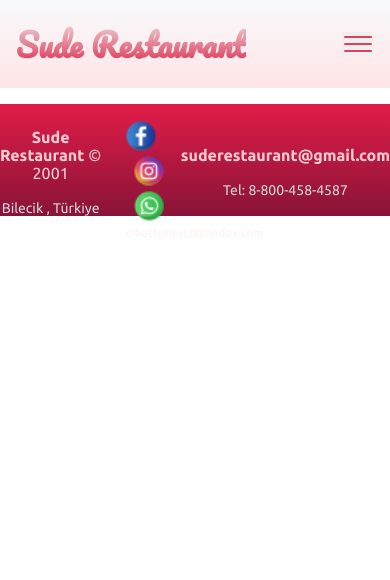
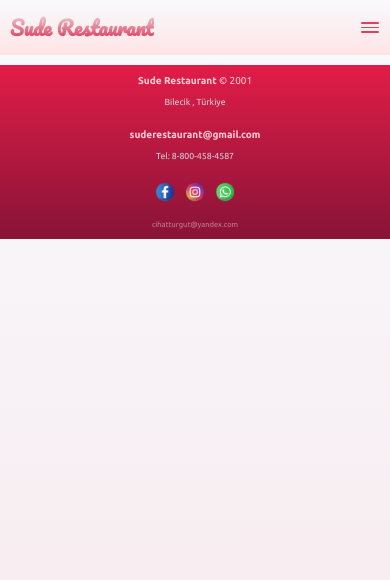
Before and after one commit to doom-white/suderestaurant, a React (Create React App) app: page / in a window 390 px wide. Shown: the top 580 px of the page. Built offline with nearby package versions, Linux system fonts and the light colour scheme.

Commit message:
navbar & footer responsive & styled slider navbar

```diff
--- a/src/assets/css/footer-nav.css
+++ b/src/assets/css/footer-nav.css
@@ -74,7 +74,7 @@
 /*? CONTENT - RIGHT */
 
 .footer-content-right {
-  /* background-color: crimson; */
+  /* background-color: rgb(26, 167, 177); */
   flex: 1;
   height: 100%;
   display: flex;
@@ -113,3 +113,31 @@
   line-height: 1rem /* 16px */;
   opacity: 0.5;
 }
+
+/*! MEDIA SCREEN */
+
+@media only screen and (max-width: 712px) {
+  .footer-content-middle {
+    flex: 0.5;
+  }
+}
+
+@media only screen and (max-width: 540px) {
+  .footer-container {
+    height: 100%;
+  }
+
+  .footer-content-container {
+    flex-direction: column;
+    gap: 2rem;
+  }
+
+  .footer-content-middle {
+    order: 3;
+  }
+
+  .footer-bottom {
+    padding-top: 1.5rem;
+    padding-bottom: 1rem;
+  }
+}
--- a/src/assets/css/header-nav.css
+++ b/src/assets/css/header-nav.css
@@ -41,6 +41,9 @@
   justify-content: space-around;
   gap: 2rem;
   position: relative;
+  background: linear-gradient(to bottom, rgb(248, 250, 252), #fff1f2);
+  /* background-color: #333; */
+  background-repeat: no-repeat;
 }
 
 .header-list-div a {
@@ -114,15 +117,52 @@
 }
 
 .btn-toggle.active-toggle span:nth-child(2) {
-  transform: translate(0, 0.32rem) rotate(-45deg);
+  transform: translate(0, 0.36rem) rotate(-45deg);
 }
 
 .btn-toggle.active-toggle span:nth-child(3) {
-  transform: translate(0, -0.32rem) rotate(45deg);
+  transform: translate(0, -0.36rem) rotate(45deg);
 }
 
 .btn-toggle.active-toggle + .header-list-div {
-  display: flex;
+  animation: slider-menu 0.5s linear;
+  animation-fill-mode: forwards;
+}
+
+@keyframes slider-menu {
+  0% {
+    top: -20rem;
+  }
+  10% {
+    top: -17rem;
+  }
+  20% {
+    top: -14rem;
+  }
+  30% {
+    top: -11rem;
+  }
+  40% {
+    top: -9rem;
+  }
+  50% {
+    top: -6rem;
+  }
+  60% {
+    top: -3rem;
+  }
+  70% {
+    top: 0;
+  }
+  80% {
+    top: 2rem;
+  }
+  90% {
+    top: 4rem;
+  }
+  100% {
+    top: 5rem;
+  }
 }
 
 /*? INDICATOR */
@@ -179,15 +219,15 @@
   }
 
   .header-list-div {
-    display: none;
     flex-direction: column;
     align-items: flex-start;
     gap: 1rem;
     width: 100%;
     position: absolute;
-    top: 5rem;
+    top: -21rem;
     left: 0;
     padding: 1rem;
+    z-index: -1;
   }
 
   /****************** INDICATOR *************************/
@@ -204,18 +244,18 @@
   }
 
   .light-nav a:nth-child(2):is(.active) ~ .indicator {
-    transform: translate(0, 3.8rem);
+    transform: translate(0, 3.9rem);
   }
 
   .light-nav a:nth-child(3):is(.active) ~ .indicator {
-    transform: translate(0, 7.8rem);
+    transform: translate(0, 7.9rem);
   }
 
   .light-nav a:nth-child(4):is(.active) ~ .indicator {
-    transform: translate(0.2rem, 11.5rem);
+    transform: translate(0.2rem, 11.8rem);
   }
 
   .light-nav a:nth-child(5):is(.active) ~ .indicator {
-    transform: translate(0.1rem, 15.6rem);
+    transform: translate(0.1rem, 15.9rem);
   }
 }
--- a/src/index.css
+++ b/src/index.css
@@ -15,3 +15,72 @@ html {
   font-size: 16px;
   font-family: "Ubuntu", sans-serif;
 }
+
+body {
+  background: linear-gradient(to bottom, rgb(248 250 252), #f43f5e);
+  background-repeat: no-repeat;
+  overflow: auto;
+  height: 1000vh;
+}
+
+body::-webkit-scrollbar {
+  background-color: #f7ced6;
+  width: 0.5rem;
+  height: 0.5rem;
+}
+
+body::-webkit-scrollbar-corner {
+  width: 0.7rem;
+  height: 0.7rem;
+
+  background-color: #f7ced6;
+}
+
+body::-webkit-scrollbar-thumb {
+  background-color: crimson;
+  border-radius: 1rem;
+}
+
+/*! MEDIA SCREEN */
+
+@media only screen and (max-width: 1024px) {
+  html {
+    font-size: 16px;
+  }
+}
+
+@media only screen and (max-width: 820px) {
+  html {
+    font-size: 15px;
+  }
+}
+
+@media only screen and (max-width: 600px) {
+  html {
+    font-size: 14px;
+  }
+}
+
+@media only screen and (max-width: 480px) {
+  html {
+    font-size: 13px;
+  }
+}
+
+@media only screen and (max-width: 414px) {
+  html {
+    font-size: 10px;
+  }
+}
+
+@media only screen and (max-width: 320px) {
+  html {
+    font-size: 9px;
+  }
+}
+
+@media only screen and (max-width: 280px) {
+  html {
+    font-size: 7px;
+  }
+}
```
